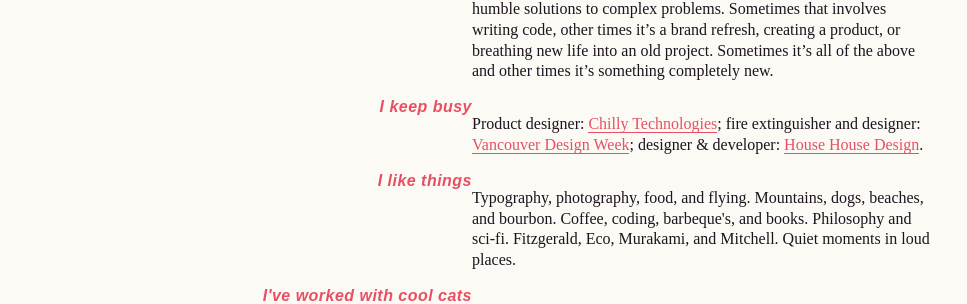
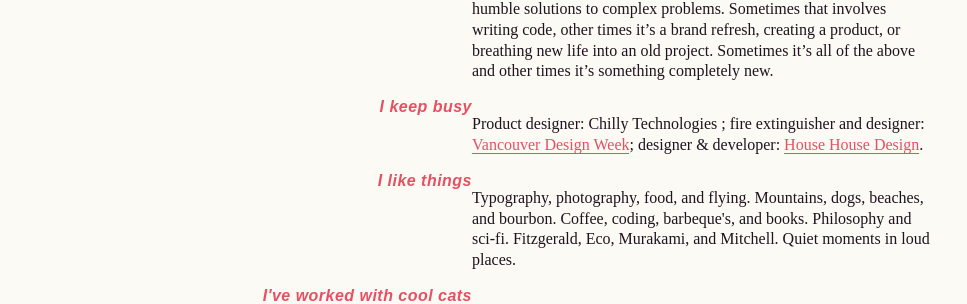
Before and after one commit to durfee/durfee.github.io, a Jekyll site: the page built from index.html, in a window 1280 px wide. Shown: the part 307-611 px from the top of the page, without its empty margins (56-1023 px from the left). Built offline with Jekyll 4.4.1, drawn with Linux system fonts in a browser that asks for light colours; nearby versions of some CDN libraries; comment, search, counter and statistics services are not loaded; part of the change alters nothing that is shown.

```diff
--- a/_layouts/1-home.html
+++ b/_layouts/1-home.html
@@ -16,7 +16,7 @@ layout: 0-default
       <h1 class="emphasis italic color-pink align-right u-text-size-base">I keep busy</h1>
     </div>
     <div class="measure-large mt-1">
-      <p>Product designer: <a rel="noopener" target="_blank" href="http://chilly.tech" title="Chilly Technologies">Chilly Technologies</a>; fire extinguisher and designer: <a rel="noopener" target="_blank" href="http://vancouverdesignwk.com" title="Vancouver Design Week">Vancouver Design Week</a>; designer &amp; developer: <a rel="noopener" target="_blank" href="//house-house.design" title="House House Design">House House Design</a>.</p>
+      <p>Product designer: Chilly Technologies <a rel="noopener" target="_blank" href="http://chilly.tech" title="Chilly Technologies"></a>; fire extinguisher and designer: <a rel="noopener" target="_blank" href="http://vancouverdesignwk.com" title="Vancouver Design Week">Vancouver Design Week</a>; designer &amp; developer: <a rel="noopener" target="_blank" href="//house-house.design" title="House House Design">House House Design</a>.</p>
     </div>
   </div>
 
```
